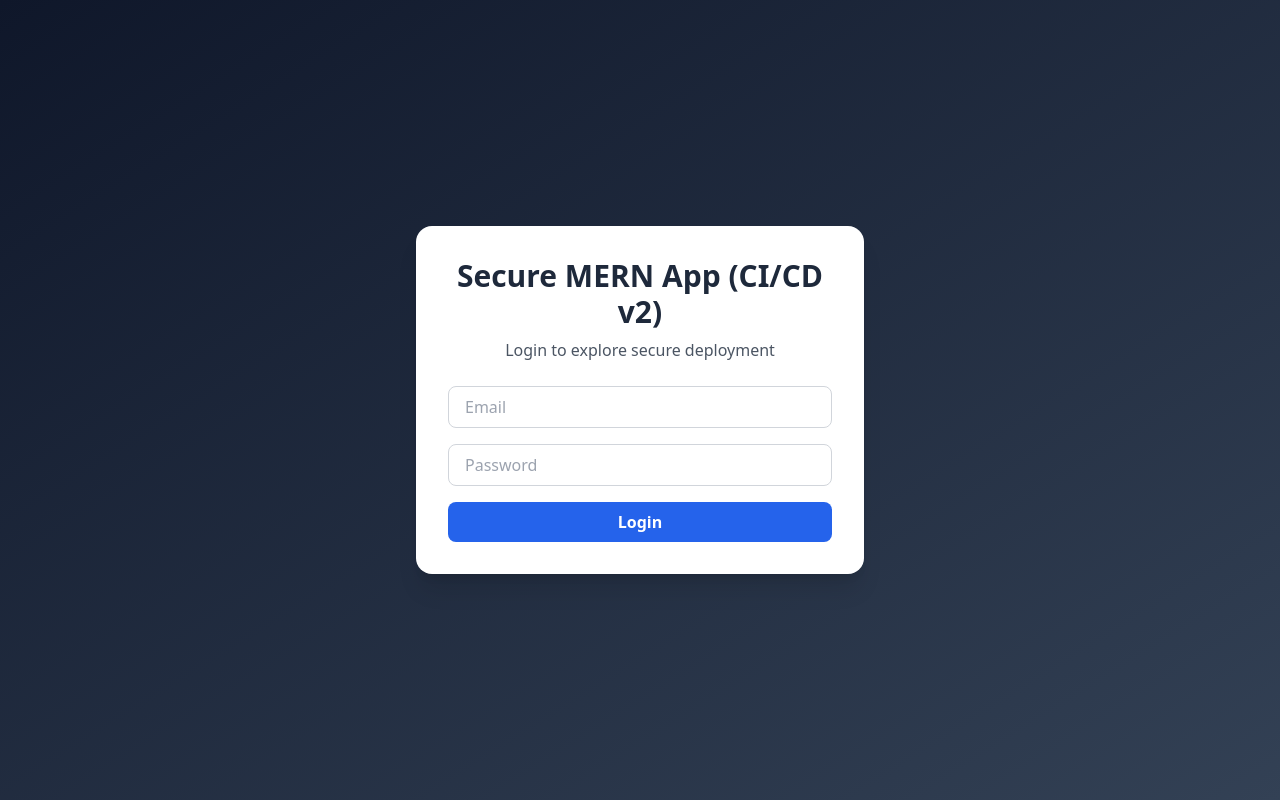
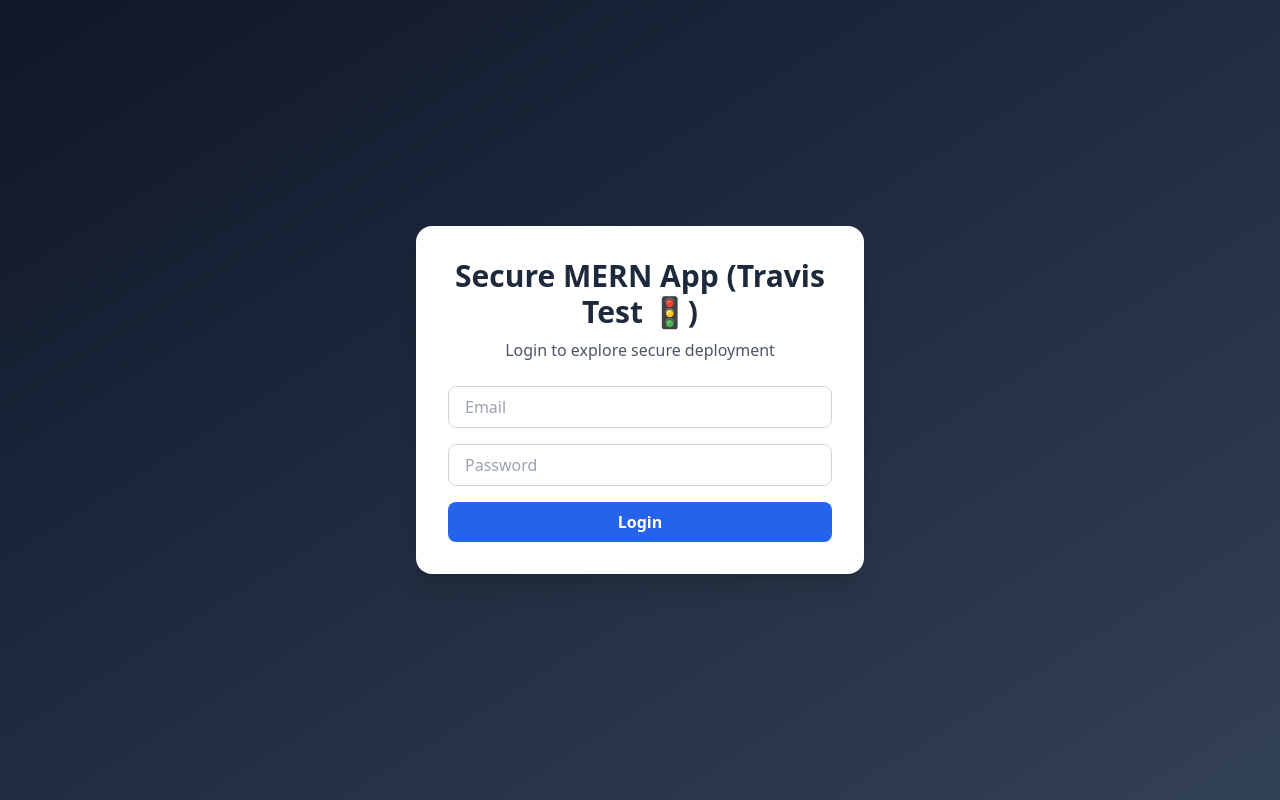
Before and after one commit to HarshaRani23/Secure_CICD_Pipeline, a React (Create React App) app in the folder frontend/: page / in a window 1280 px wide. Built offline with nearby package versions, Linux system fonts and the light colour scheme.

Commit message:
Trigger Travis CI build with heading update

```diff
--- a/frontend/src/App.js
+++ b/frontend/src/App.js
@@ -37,7 +37,7 @@ function App() {
       >
         <div className="mb-6 text-center">
           <h1 className="text-3xl font-bold text-slate-800">
-            Secure MERN App (CI/CD v2)
+            Secure MERN App (Travis Test 🚦)
           </h1>
           <p className="text-gray-600 mt-2">
             Login to explore secure deployment
```
